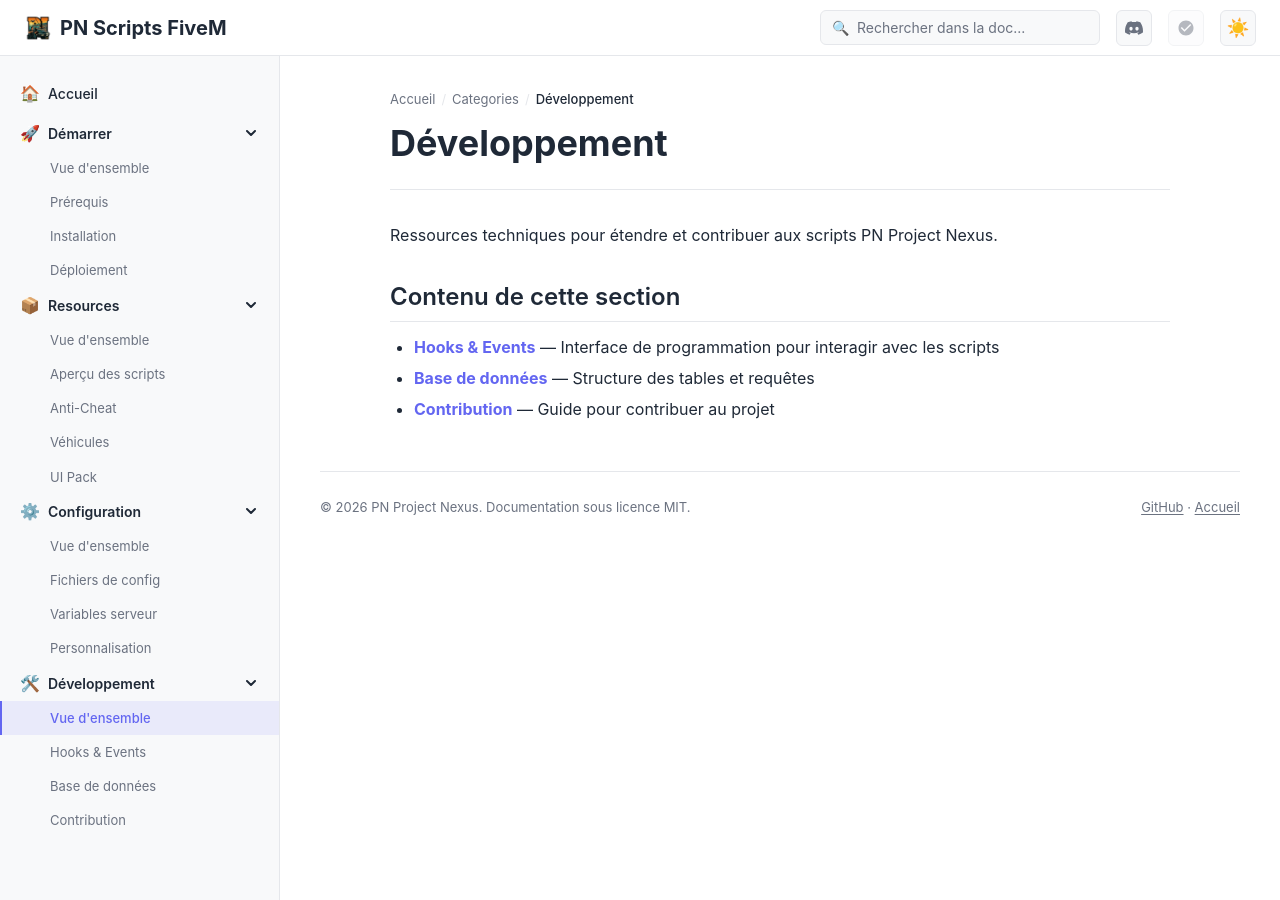
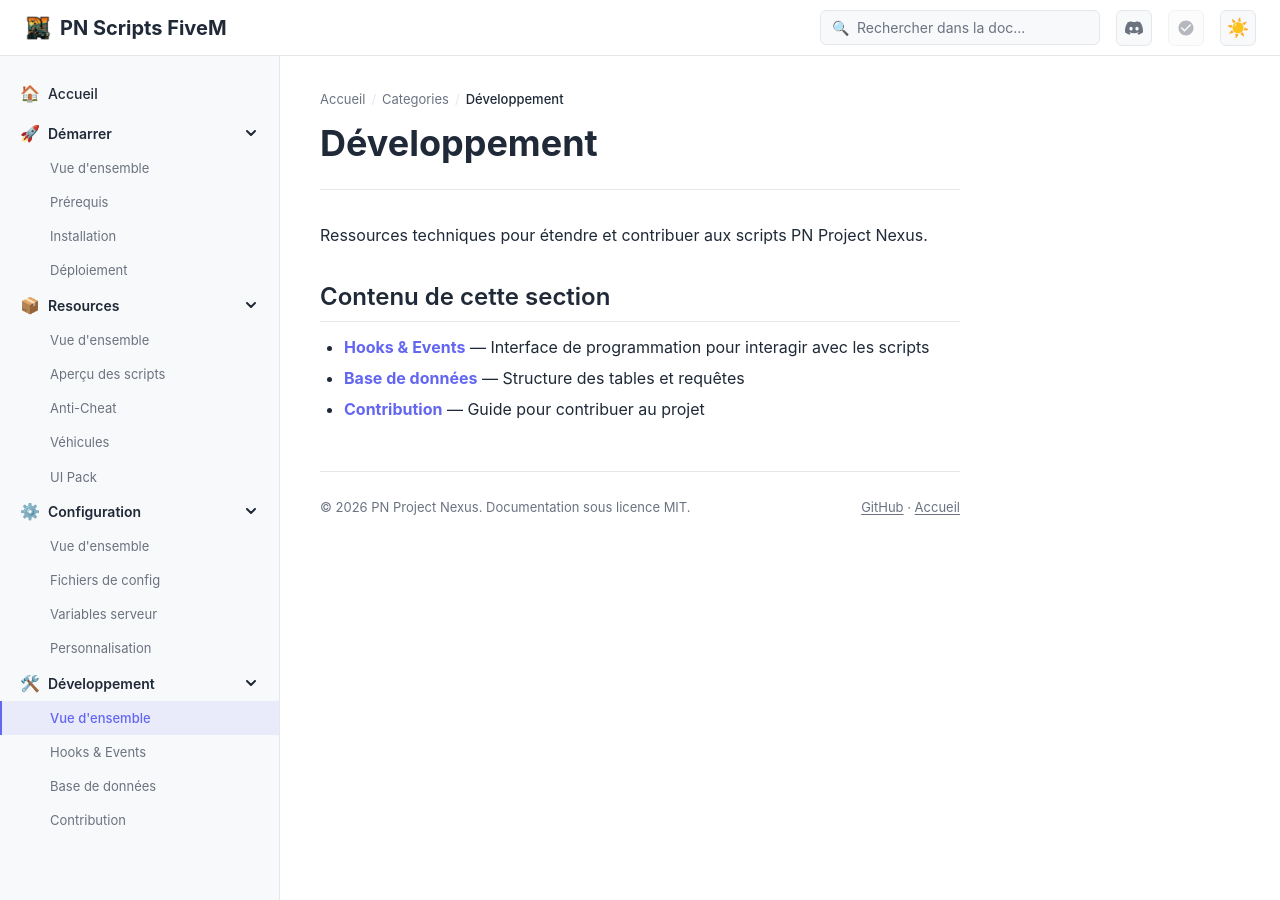
Before and after one commit to PN-ProjectNexus/pn_docs, a Jekyll site: the page built from categories/development/index.md, in a window 1280 px wide. Built offline with Jekyll 4.4.1, drawn with Linux system fonts in a browser that asks for light colours.

Commit message:
fix: position de la barre latérale à gauche et centrage du contenu texte

```diff
--- a/_layouts/default.html
+++ b/_layouts/default.html
@@ -8,8 +8,8 @@
     <main class="content" id="main-content">
       <div class="content-inner">
         {{ content }}
+        {% include footer.html %}
       </div>
-      {% include footer.html %}
     </main>
   </div>
   <script src="{{ '/assets/js/main.js' | relative_url }}"></script>
--- a/_layouts/home.html
+++ b/_layouts/home.html
@@ -8,8 +8,8 @@
     <main class="content" id="main-content">
       <div class="content-inner">
         {{ content }}
+        {% include footer.html %}
       </div>
-      {% include footer.html %}
     </main>
   </div>
   <script src="{{ '/assets/js/main.js' | relative_url }}"></script>
--- a/_layouts/page.html
+++ b/_layouts/page.html
@@ -8,24 +8,25 @@
     <main class="content" id="main-content">
       <div class="content-inner">
         <div class="page-header">
-          {% assign crumbs = page.url | split: '/' %}
+          {% assign crumbs = page.url | remove_first: '/' | split: '/' %}
           <nav class="breadcrumbs" aria-label="Breadcrumb">
             <a href="{{ '/' | relative_url }}">Accueil</a>
-            {% for crumb in crumbs offset:1 %}
+            {% for crumb in crumbs %}
               {% if forloop.last %}
                 <span class="separator">/</span>
                 <span aria-current="page">{{ page.title }}</span>
               {% else %}
                 <span class="separator">/</span>
-                <a href="{{ '/' | relative_url }}{% for c in crumbs limit:forloop.index offset:1 %}{{ c }}/{% endfor %}">{{ crumb | replace: '-', ' ' | capitalize }}</a>
+                {% capture crumb_url %}/{% for c in crumbs limit:forloop.index %}{{ c }}/{% endfor %}{% endcapture %}
+                <a href="{{ crumb_url | relative_url }}">{{ crumb | replace: '-', ' ' | capitalize }}</a>
               {% endif %}
             {% endfor %}
           </nav>
           <h1 class="page-title">{{ page.title }}</h1>
         </div>
         {{ content }}
+        {% include footer.html %}
       </div>
-      {% include footer.html %}
     </main>
   </div>
   <script src="{{ '/assets/js/main.js' | relative_url }}"></script>
--- a/assets/css/style.css
+++ b/assets/css/style.css
@@ -172,8 +172,6 @@
 }
 
 .header-inner {
-  max-width: 1440px;
-  margin: 0 auto;
   padding: 0 1.5rem;
   height: 100%;
   display: flex;
@@ -364,9 +362,6 @@
   display: flex;
   margin-top: var(--header-height);
   min-height: calc(100vh - var(--header-height));
-  max-width: 1440px;
-  margin-left: auto;
-  margin-right: auto;
   position: relative;
 }
 
@@ -375,9 +370,10 @@
   flex-shrink: 0;
   border-right: 1px solid var(--color-border);
   background: var(--color-surface);
-  position: sticky;
+  position: fixed;
   top: var(--header-height);
-  height: calc(100vh - var(--header-height));
+  left: 0;
+  bottom: 0;
   overflow-y: auto;
   z-index: 50;
   transition: transform 0.3s ease;
@@ -498,8 +494,17 @@
 
 .content {
   flex: 1;
+  margin-left: var(--sidebar-width);
   min-width: 0;
   padding: 2rem 2.5rem;
+  /* Add padding equal to sidebar width on the right to balance the layout and center the content-inner in the viewport */
+  padding-right: calc(var(--sidebar-width) + 2.5rem);
+}
+
+@media (max-width: 1200px) {
+  .content {
+    padding-right: 2.5rem;
+  }
 }
 
 .content-inner {
```
